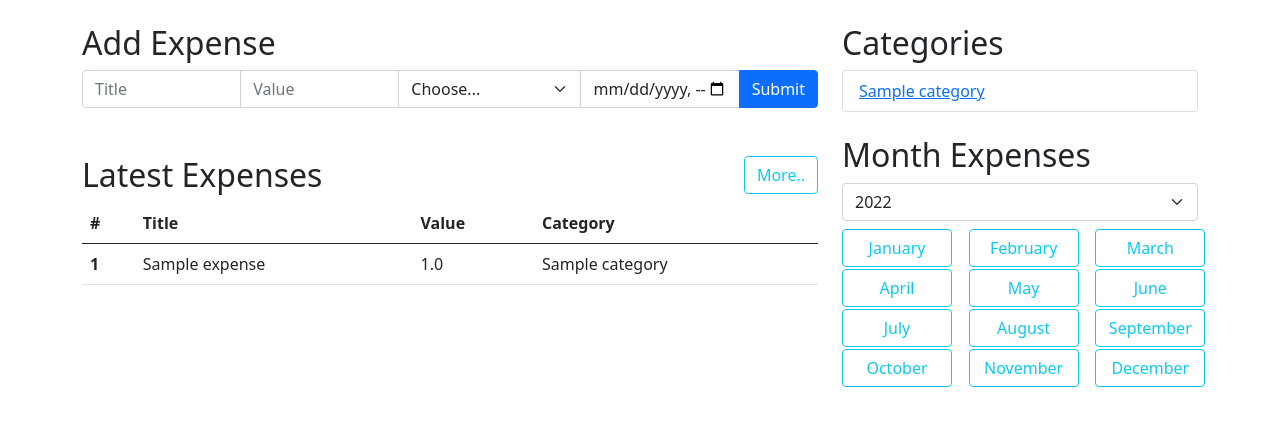
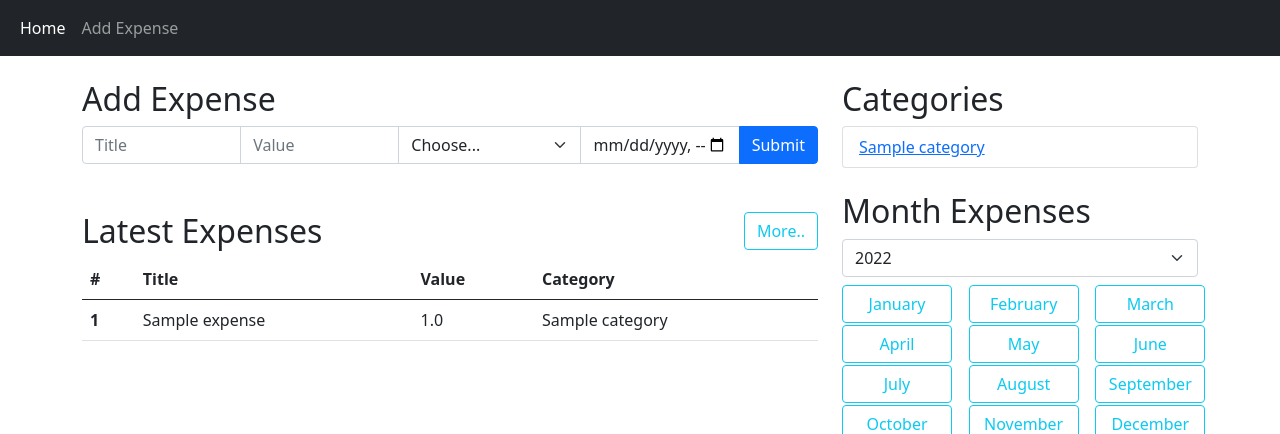
Before and after one commit to JRafiei/expense_recorder, a Flask app: page / in a window 1280 px wide. Shown: the top 434 px of the page. Run offline with Flask 2, Linux system fonts and the light colour scheme; tables that the repository leaves empty hold one stand-in row (values such as "Sample post").

Commit message:
add navbar

```diff
--- a/server.py
+++ b/server.py
@@ -138,7 +138,7 @@ def get_range_expenses():
 
 
 app.add_url_rule("/", view_func=home, methods=['GET'])
-app.add_url_rule("/expense/add", view_func=add_expense_view, methods=['GET'])
+app.add_url_rule("/add", view_func=add_expense_view, methods=['GET'])
 app.add_url_rule("/monthly-expenses", view_func=get_monthly_expenses, methods=['GET'])
 app.add_url_rule("/add-category", view_func=add_category, methods=['POST'])
 app.add_url_rule("/add-expense", view_func=add_expense, methods=['POST'])
--- a/templates/base.html
+++ b/templates/base.html
@@ -14,6 +14,23 @@
     </style>
   </head>
   <body>
+    <nav class="navbar navbar-expand-lg navbar-dark bg-dark">
+      <div class="container-fluid">
+        <button class="navbar-toggler" type="button" data-bs-toggle="collapse" data-bs-target="#navbarSupportedContent" aria-controls="navbarSupportedContent" aria-expanded="false" aria-label="Toggle navigation">
+          <span class="navbar-toggler-icon"></span>
+        </button>
+        <div class="collapse navbar-collapse" id="navbarSupportedContent">
+          <ul class="navbar-nav me-auto mb-2 mb-lg-0">
+            <li class="nav-item">
+              <a class="nav-link {% if request.path == '/' %}active{% endif %}" aria-current="page" href="/">Home</a>
+            </li>
+            <li class="nav-item">
+              <a class="nav-link {% if request.path == '/add' %}active{% endif %}" href="/add">Add Expense</a>
+            </li>
+          </ul>
+        </div>
+      </div>
+    </nav>
     <div class="container">
       {% block content %}{% endblock %}
     </div>
```
